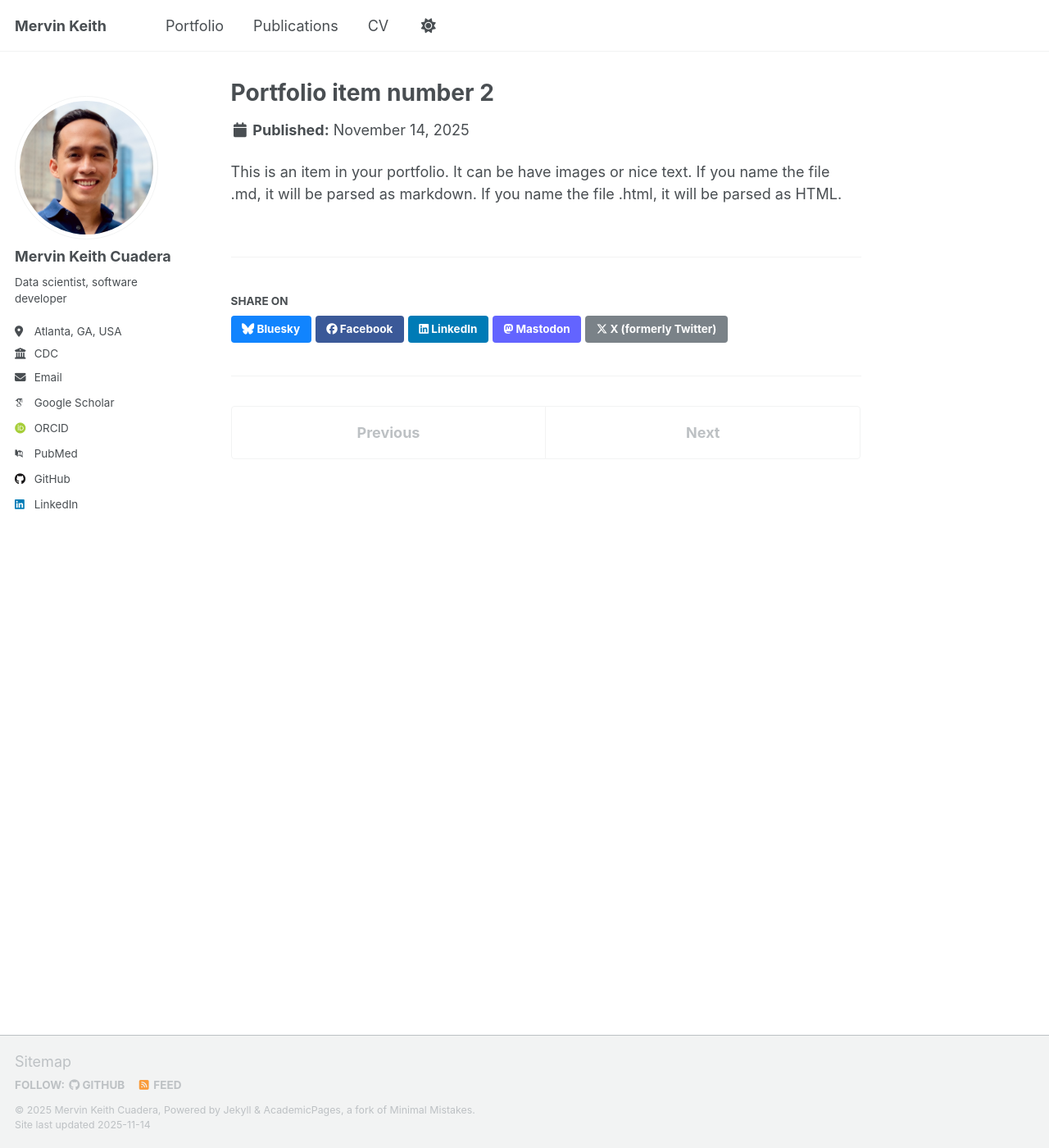
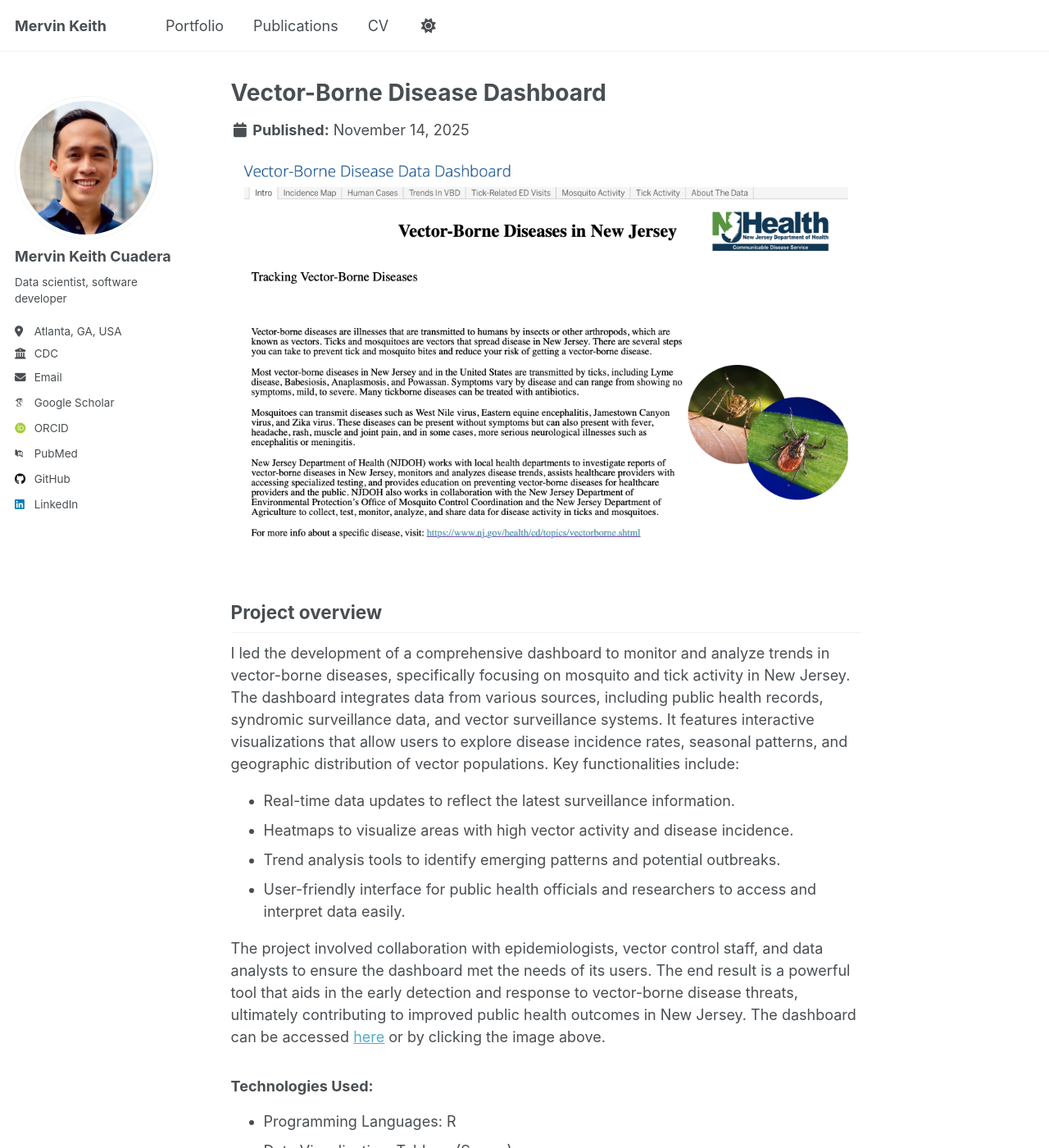
Before and after one commit to mcuadera/mcuadera.github.io, a Jekyll site: the page built from _portfolio/portfolio-2.html, in a window 1280 px wide and 1400 px high. Shown: the whole window at 82% size. Built offline with Jekyll 4.4.1, drawn with Linux system fonts in a browser that asks for light colours; some web fonts are replaced; a script that is not in the unit is left out; some of the changed text lies outside the part shown.

Commit message:
add vbd dashboard to portfolio

```diff
--- a/_portfolio/portfolio-2.html
+++ b/_portfolio/portfolio-2.html
@@ -1,7 +1,35 @@
 ---
-title: "Portfolio item number 2"
-excerpt: "Short description of portfolio item number 2 <br/><img src='/images/500x300.png'>"
+title: "Vector-Borne Disease Dashboard"
+excerpt: "Dashboard showing trends of vector-borne diseases as well as mosquito/tick activity in New Jersey <br/><img src='/images/njdoh-vbd-dashboard.png' alt='Vector-Borne Disease Dashboard' style='width:500px; height:300px;'>"
 collection: portfolio
 ---
 
-This is an item in your portfolio. It can be have images or nice text. If you name the file .md, it will be parsed as markdown. If you name the file .html, it will be parsed as HTML.
+<a href="https://www.nj.gov/health/cd/topics/vector_borne_disease_data_dashboard.shtml" target="_blank">
+<img src="/images/njdoh-vbd-dashboard.png" alt="Vector-Borne Disease Dashboard">
+</a>
+
+<br><br>
+
+<h2>Project overview</h2>
+
+I led the development of a comprehensive dashboard to monitor and analyze trends in vector-borne diseases, specifically focusing on mosquito and tick activity in New Jersey.
+The dashboard integrates data from various sources, including public health records, syndromic surveillance data, and vector surveillance systems.
+It features interactive visualizations that allow users to explore disease incidence rates, seasonal patterns, and geographic distribution of vector populations. Key functionalities include:
+<ul>
+    <li>Real-time data updates to reflect the latest surveillance information.</li>
+    <li>Heatmaps to visualize areas with high vector activity and disease incidence.</li>
+    <li>Trend analysis tools to identify emerging patterns and potential outbreaks.</li>
+    <li>User-friendly interface for public health officials and researchers to access and interpret data easily.</li>
+</ul>
+
+The project involved collaboration with epidemiologists, vector control staff, and data analysts to ensure the dashboard met the needs of its users.
+The end result is a powerful tool that aids in the early detection and response to vector-borne disease threats, ultimately contributing to improved public health outcomes in New Jersey.
+
+The dashboard can be accessed <a href = "https://www.nj.gov/health/cd/topics/vector_borne_disease_data_dashboard.shtml" target="_blank">here</a> or by clicking the image above.
+
+<h3>Technologies Used:</h3>
+<ul>
+    <li>Programming Languages: R</li>
+    <li>Data Visualization: Tableau (Server)</li>
+    <li>Data Cleaning: Tableau Prep</li>
+</ul>
```
Also changed, not shown: images/njdoh-vbd-dashboard.png (added).
